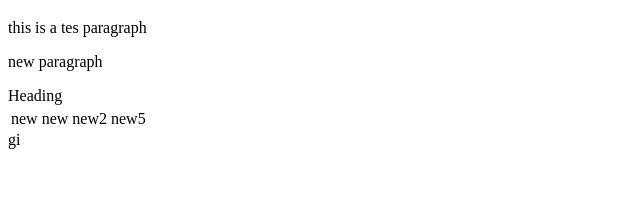
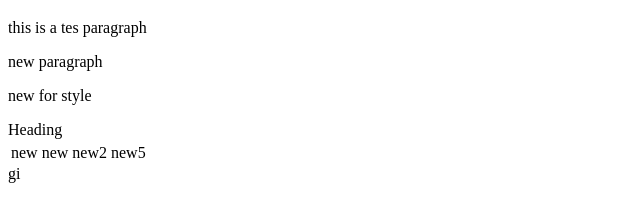
Before and after one commit to ateebahmad321/test1, a plain HTML site: page index.html in a window 1280 px wide. Shown: the part 61-282 px from the top of the page, without its empty margins (0-640 px from the left). Drawn offline with Linux system fonts and the light colour scheme.

Commit message:
aded to style

```diff
--- a/index.html
+++ b/index.html
@@ -23,7 +23,10 @@
         <h1> hello world </h1>
         <p> this is a tes paragraph</p>
         <p> new paragraph</p>
+
+        <p> new for style </p>
         <table>
+
 
         <tr>Heading </tr>
         <td> new</td>
```
